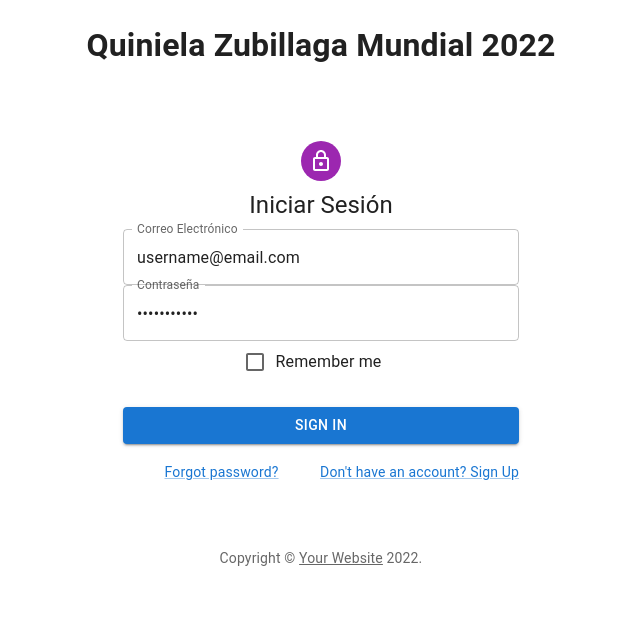
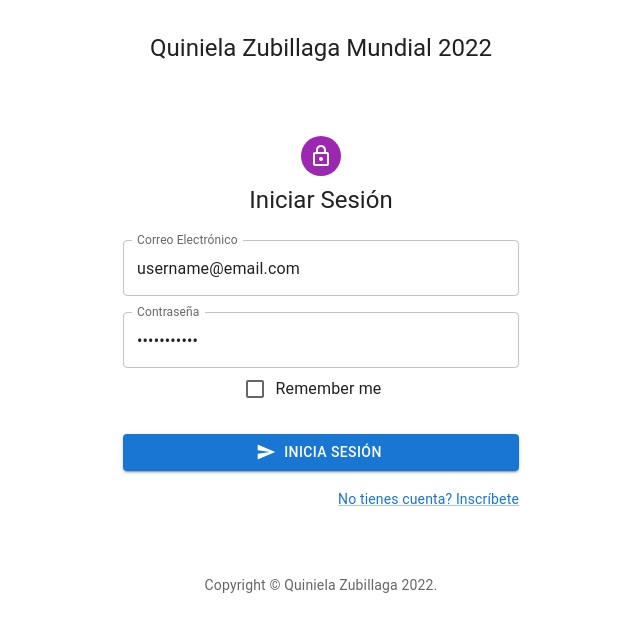
Before and after one commit to ajzpiv97/quiniela-zubillaga-app, a React (Create React App) app: page /login in a window 1280 px wide. Shown: the top 632 px of the page, without its empty margins (319-959 px from the left). Built offline with nearby package versions, Linux system fonts and the light colour scheme.

Commit message:
Added styles

```diff
--- a/src/App.tsx
+++ b/src/App.tsx
@@ -1,17 +1,23 @@
 import React from "react";
 import "./App.css";
-import { Routes, Route } from "react-router-dom";
+import { Routes, Route, Navigate } from "react-router-dom";
 import SignIn from "./views/Login";
 import SignUp from "./views/SignUp";
+import { Box, Typography } from "@mui/material";
 
 function App() {
   return (
     <div className="App">
-      <h1>Quiniela Zubillaga Mundial 2022</h1>
-      <Routes>
-        <Route path="/login" element={<SignIn />} />
-        <Route path="/" element={<SignUp />} />
-      </Routes>
+      <Box mt={4}>
+        <Typography component="h1" variant="h5">
+          Quiniela Zubillaga Mundial 2022
+        </Typography>
+        <Routes>
+          <Route path="/login" element={<SignIn />} />
+          <Route path="/" element={<SignUp />} />
+          <Route path="*" element={<Navigate to="/" replace />} />
+        </Routes>
+      </Box>
     </div>
   );
 }
--- /dev/null
+++ b/src/components/copyright.tsx
@@ -0,0 +1,12 @@
+import * as React from "react";
+import Typography from "@mui/material/Typography";
+
+const Copyright = (props: any) => (
+  <Typography variant="body2" color="text.secondary" align="center" {...props}>
+    {"Copyright © "}
+    Quiniela Zubillaga {new Date().getFullYear()}
+    {"."}
+  </Typography>
+);
+
+export default Copyright;
--- /dev/null
+++ b/src/utils/styleHelper.ts
@@ -0,0 +1,31 @@
+const buttonObject = {
+  signUp: {
+    loading: "Creando......",
+    success: "Usuario Creado!",
+    error: "Error!",
+    otro: "Inscribete",
+  },
+  login: {
+    loading: "Iniciando sesión......",
+    success: "Exitó",
+    error: "Error!",
+    otro: "Inicia Sesión",
+  },
+};
+
+export const submitButtonHelper = (
+  buttonStatus: string,
+  component: "signUp" | "login",
+  isLoading: boolean = false
+) => {
+  if (isLoading) {
+    return buttonObject[component]["loading"];
+  }
+  if (buttonStatus === "success") {
+    return buttonObject[component][buttonStatus];
+  } else if (buttonStatus === "error") {
+    return buttonObject[component][buttonStatus];
+  } else {
+    return buttonObject[component]["otro"];
+  }
+};
--- a/src/views/Login.tsx
+++ b/src/views/Login.tsx
@@ -1,56 +1,50 @@
 import * as React from "react";
 import Avatar from "@mui/material/Avatar";
-import Button from "@mui/material/Button";
 import CssBaseline from "@mui/material/CssBaseline";
 import TextField from "@mui/material/TextField";
 import FormControlLabel from "@mui/material/FormControlLabel";
 import Checkbox from "@mui/material/Checkbox";
-import Link from "@mui/material/Link";
 import Grid from "@mui/material/Grid";
 import Box from "@mui/material/Box";
 import LockOutlinedIcon from "@mui/icons-material/LockOutlined";
 import Typography from "@mui/material/Typography";
 import Container from "@mui/material/Container";
+import SendIcon from "@mui/icons-material/Send";
+import LoadingButton from "@mui/lab/LoadingButton";
+
 import { createTheme, ThemeProvider } from "@mui/material/styles";
-import { Link as LinkRouter, useNavigate } from "react-router-dom";
-import { useFormik } from 'formik';
-import * as Yup from 'yup';
-
-function Copyright(props: any) {
-  return (
-    <Typography
-      variant="body2"
-      color="text.secondary"
-      align="center"
-      {...props}
-    >
-      {"Copyright © "}
-      <Link color="inherit" href="https://mui.com/">
-        Your Website
-      </Link>{" "}
-      {new Date().getFullYear()}
-      {"."}
-    </Typography>
-  );
-}
+import { Link, useNavigate } from "react-router-dom";
+import { useFormik } from "formik";
+import * as Yup from "yup";
+import Copyright from "../components/copyright";
+import { submitButtonHelper } from "../utils/styleHelper";
 
 const theme = createTheme();
 
 const LogIn = () => {
+  const [loading, setLoading] = React.useState(false);
+  const [buttonColorStatus, setButtonColorStatus] = React.useState<
+    | "inherit"
+    | "primary"
+    | "secondary"
+    | "success"
+    | "error"
+    | "info"
+    | "warning"
+  >("primary");
   const navigate = useNavigate();
   const formik = useFormik({
     initialValues: {
-      email: 'username@email.com',
-      password: 'Password123',
+      email: "username@email.com",
+      password: "Password123",
     },
     validationSchema: Yup.object({
-      email: Yup.string().email('Invalid email format').required('Required'),
-      password: Yup.string().max(255).required('Password is required'),
-
+      email: Yup.string().email("Invalid email format").required("Required"),
+      password: Yup.string().max(255).required("Password is required"),
     }),
 
     onSubmit: () => {
-
+      setLoading(formik.isSubmitting);
       fetch("https://quiniela-zubillaga-api.herokuapp.com/api/auth/login", {
         method: "POST",
         headers: {
@@ -60,28 +54,32 @@ const LogIn = () => {
         },
         body: JSON.stringify({
           email: formik.values.email,
-        password: formik.values.password
+          password: formik.values.password,
         }),
       })
-      .then((response) => response.json())
-      .then(response  => {
-        console.log(response.code)
-        if(response.code === 401){
-           window.alert(response.description)
+        .then((response) => {
+          setLoading(false);
+          return response.json();
+        })
+        .then((response) => {
+          if (response.code === 401 || response.code === 400) {
+            setButtonColorStatus("error");
+            throw new Error(response["description"]);
+          } else {
+            //add redirect
+            setButtonColorStatus("success");
+            localStorage.setItem("token", response.data.token);
+            //console.log(localStorage.getItem("token"))
+            return navigate("/");
           }
-        else if (response.code === 400){
-          window.alert(response.description)
-       }
-        else{
-          //add redirect
-          console.log(response)
-          localStorage.setItem("token", response.data.token)
-          //console.log(localStorage.getItem("token"))
-          return navigate("/login");
-        }
+        })
+        .catch((error) => {
+          window.alert(error);
+          setTimeout(() => {
+            setButtonColorStatus("primary");
+          }, 1000);
         });
-  }
-
+    },
   });
 
   return (
@@ -106,8 +104,10 @@ const LogIn = () => {
             component="form"
             onSubmit={formik.handleSubmit}
             noValidate
-            sx={{ mt: 1 }}
+            sx={{ mt: 3 }}
           >
+            <Grid container spacing={2}>
+              <Grid item xs={12} sm={12}>
                 <TextField
                   error={Boolean(formik.touched.email && formik.errors.email)}
                   fullWidth
@@ -119,8 +119,12 @@ const LogIn = () => {
                   name="email"
                   autoComplete="email"
                 />
+              </Grid>
+              <Grid item xs={12} sm={12}>
                 <TextField
-            error={Boolean(formik.touched.password && formik.errors.password)}
+                  error={Boolean(
+                    formik.touched.password && formik.errors.password
+                  )}
                   fullWidth
                   onBlur={formik.handleBlur}
                   onChange={formik.handleChange}
@@ -131,31 +135,37 @@ const LogIn = () => {
                   id="password"
                   autoComplete="new-password"
                 />
+              </Grid>
+            </Grid>
             <FormControlLabel
               control={<Checkbox value="remember" color="primary" />}
               label="Remember me"
             />
-            <Button
+            <LoadingButton
               type="submit"
               fullWidth
               variant="contained"
               sx={{ mt: 3, mb: 2 }}
+              loading={loading}
+              loadingPosition="start"
+              startIcon={<SendIcon />}
+              color={buttonColorStatus}
             >
-              Sign In
-            </Button>
-            <Grid container>
-              <Grid item xs>
+              {submitButtonHelper(buttonColorStatus, "login", loading)}
+            </LoadingButton>
+            <Grid container direction="row-reverse">
+              {/* <Grid item xs>
                 <Link href="#" variant="body2">
                   Forgot password?
                 </Link>
-              </Grid>
+              </Grid> */}
               <Grid item>
-                <LinkRouter
+                <Link
                   to="/"
                   className="css-101ca9i-MuiTypography-root-MuiLink-root"
                 >
-                  Don't have an account? Sign Up
-                </LinkRouter>
+                  No tienes cuenta? Inscríbete
+                </Link>
               </Grid>
             </Grid>
           </Box>
@@ -164,6 +174,6 @@ const LogIn = () => {
       </Container>
     </ThemeProvider>
   );
-}
+};
 
-export default LogIn
+export default LogIn;
--- a/src/views/SignUp.tsx
+++ b/src/views/SignUp.tsx
@@ -4,63 +4,30 @@ import LoadingButton from "@mui/lab/LoadingButton";
 import CssBaseline from "@mui/material/CssBaseline";
 import SaveIcon from "@mui/icons-material/Save";
 import TextField from "@mui/material/TextField";
-import Link from "@mui/material/Link";
 import Grid from "@mui/material/Grid";
 import Box from "@mui/material/Box";
 import LockOutlinedIcon from "@mui/icons-material/LockOutlined";
 import Typography from "@mui/material/Typography";
 import Container from "@mui/material/Container";
 import { createTheme, ThemeProvider } from "@mui/material/styles";
-import { Link as LinkRouter, useNavigate } from "react-router-dom";
+import { Link, useNavigate } from "react-router-dom";
 import { useFormik } from "formik";
 import * as Yup from "yup";
-import { OverridableStringUnion } from "@mui/types";
-import { ButtonPropsColorOverrides } from "@mui/material";
-
-function Copyright(props: any) {
-  return (
-    <Typography
-      variant="body2"
-      color="text.secondary"
-      align="center"
-      {...props}
-    >
-      {"Copyright © "}
-      <Link color="inherit" href="https://mui.com/">
-        Your Website
-      </Link>{" "}
-      {new Date().getFullYear()}
-      {"."}
-    </Typography>
-  );
-}
+import Copyright from "../components/copyright";
+import { submitButtonHelper } from "../utils/styleHelper";
 
 const theme = createTheme();
 
-const submitButtonHelper = (buttonStatus: string) => {
-  if (buttonStatus === "success") {
-    return "Usuario Creado!";
-  } else if (buttonStatus === "error") {
-    return "Error!";
-  } else {
-    return "Inscribete";
-  }
-};
-
 const SignUp = () => {
   const [loading, setLoading] = React.useState(false);
-  const [buttonColorStatus, setButtonColorStatus] =
-    React.useState<
-      OverridableStringUnion<
+  const [buttonColorStatus, setButtonColorStatus] = React.useState<
     | "inherit"
     | "primary"
     | "secondary"
     | "success"
     | "error"
     | "info"
-        | "warning",
-        ButtonPropsColorOverrides
-      >
+    | "warning"
   >("primary");
   const navigate = useNavigate();
   const formik = useFormik({
@@ -99,7 +66,6 @@ const SignUp = () => {
         })
         .then((response) => {
           if (response.code === 400) {
-            setLoading(false);
             setButtonColorStatus("error");
             throw new Error(response["description"]);
           } else {
@@ -208,19 +174,20 @@ const SignUp = () => {
               variant="contained"
               sx={{ mt: 3, mb: 2 }}
               loading={loading}
+              loadingPosition="start"
               startIcon={<SaveIcon />}
               color={buttonColorStatus}
             >
-              {submitButtonHelper(buttonColorStatus)}
+              {submitButtonHelper(buttonColorStatus, "signUp", loading)}
             </LoadingButton>
             <Grid container justifyContent="flex-end">
               <Grid item>
-                <LinkRouter
+                <Link
                   to="/login"
                   className="css-101ca9i-MuiTypography-root-MuiLink-root"
                 >
-                  Already have an account? Sign in
-                </LinkRouter>
+                  Ya tienes una cuenta? Inicia sesión
+                </Link>
               </Grid>
             </Grid>
           </Box>
```
Lines whose indentation alone changed are shown as unchanged.
